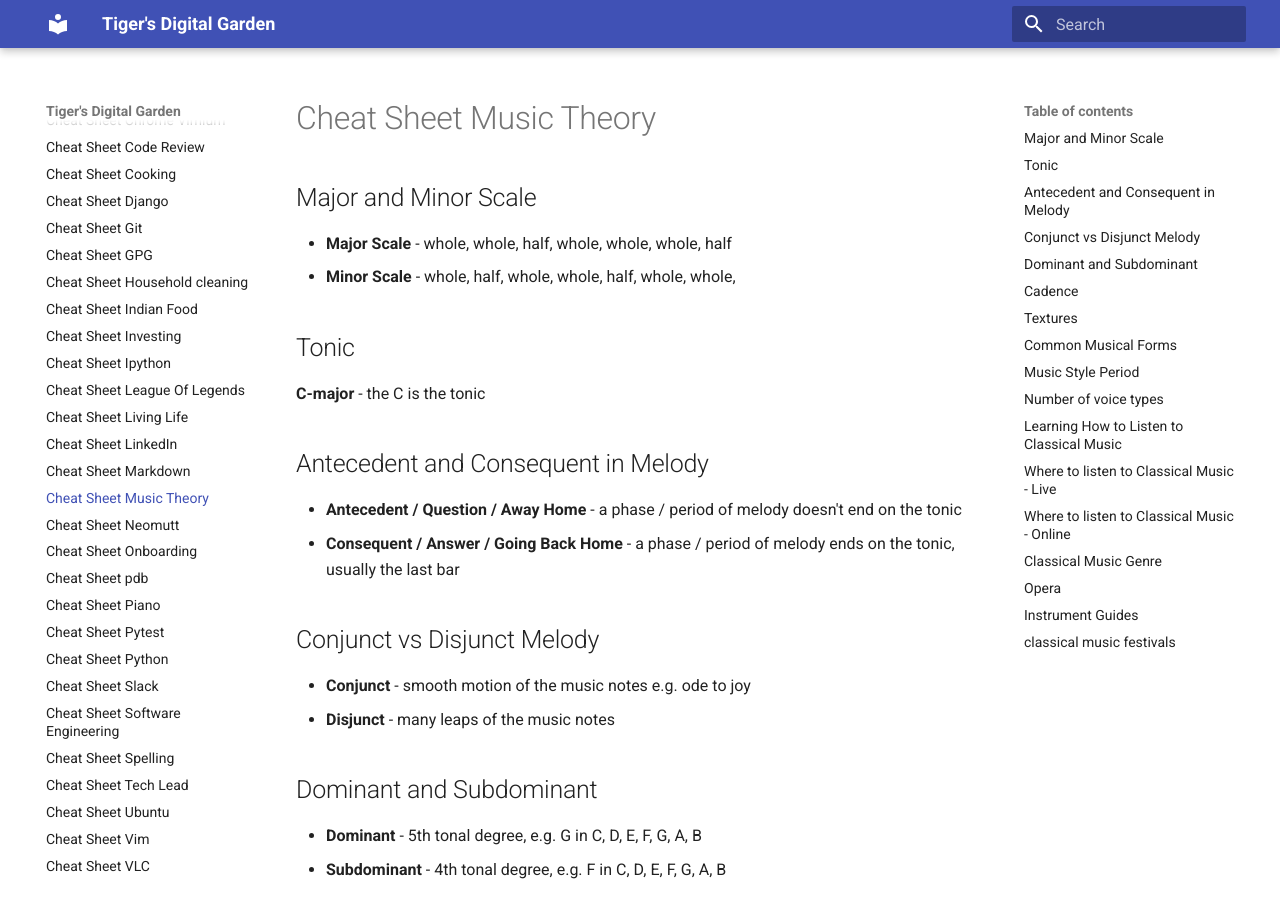
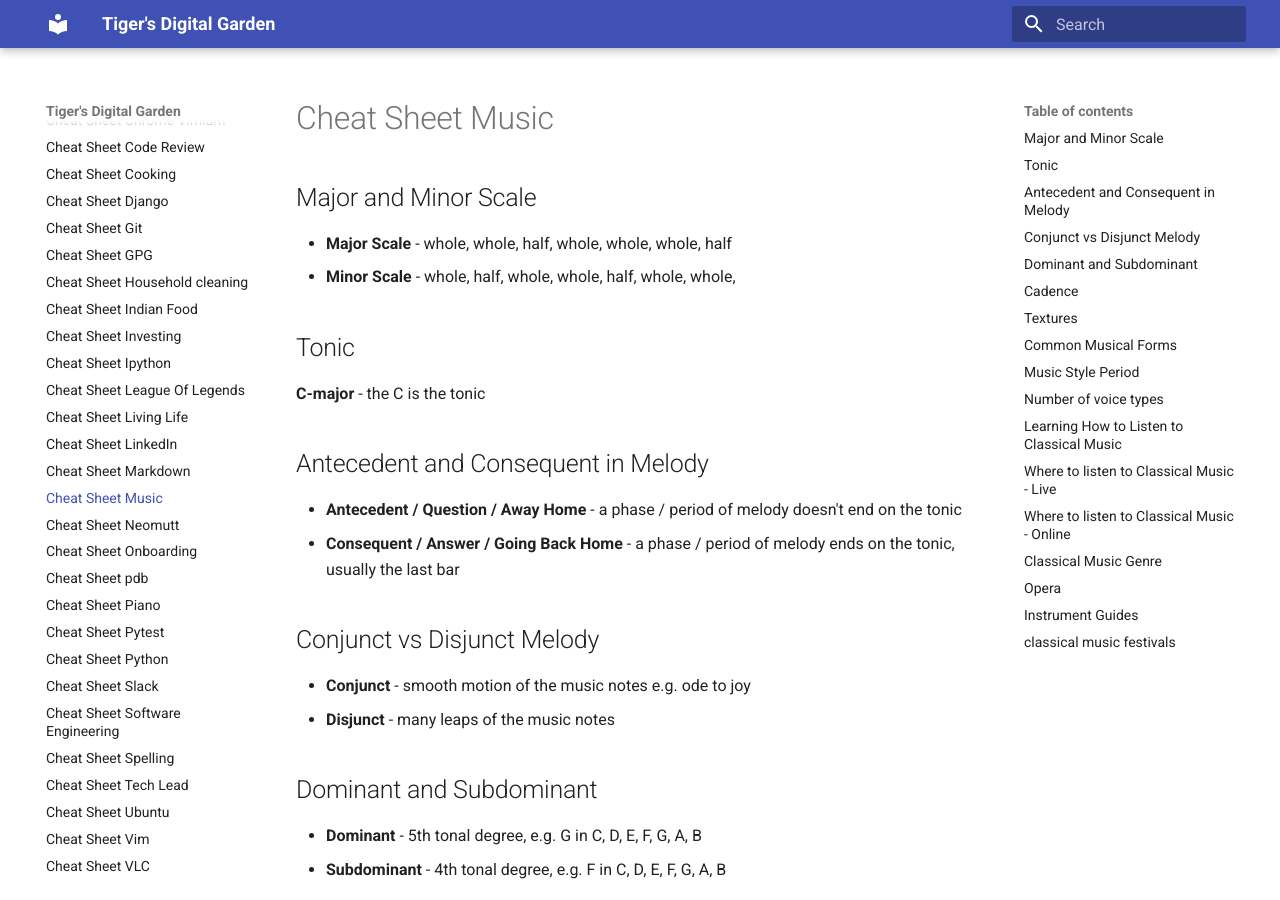
Before and after one commit to ynotstartups/notes, an MkDocs documentation site: the page built from notes/cheat-sheet-music.md, in a window 1280 px wide and 900 px high. Built offline with MkDocs 1.6.1 and Material for MkDocs 9.7.7, drawn with Linux system fonts in a browser that asks for light colours.

Commit message:
rename to music

```diff
--- a/notes/cheat-sheet-music-theory.md
+++ b/notes/cheat-sheet-music.md
@@ -1,4 +1,4 @@
-# Cheat Sheet Music Theory
+# Cheat Sheet Music
 
 ## Major and Minor Scale
 
--- a/notes/index-music.md
+++ b/notes/index-music.md
@@ -1,4 +1,4 @@
 # Index Music
 
-- [Music Theory](cheat-sheet-music-theory.md)
+- [Music](cheat-sheet-music.md)
 - [Music That I Am Listening](https://github.com/ynotstartups/music)
```
